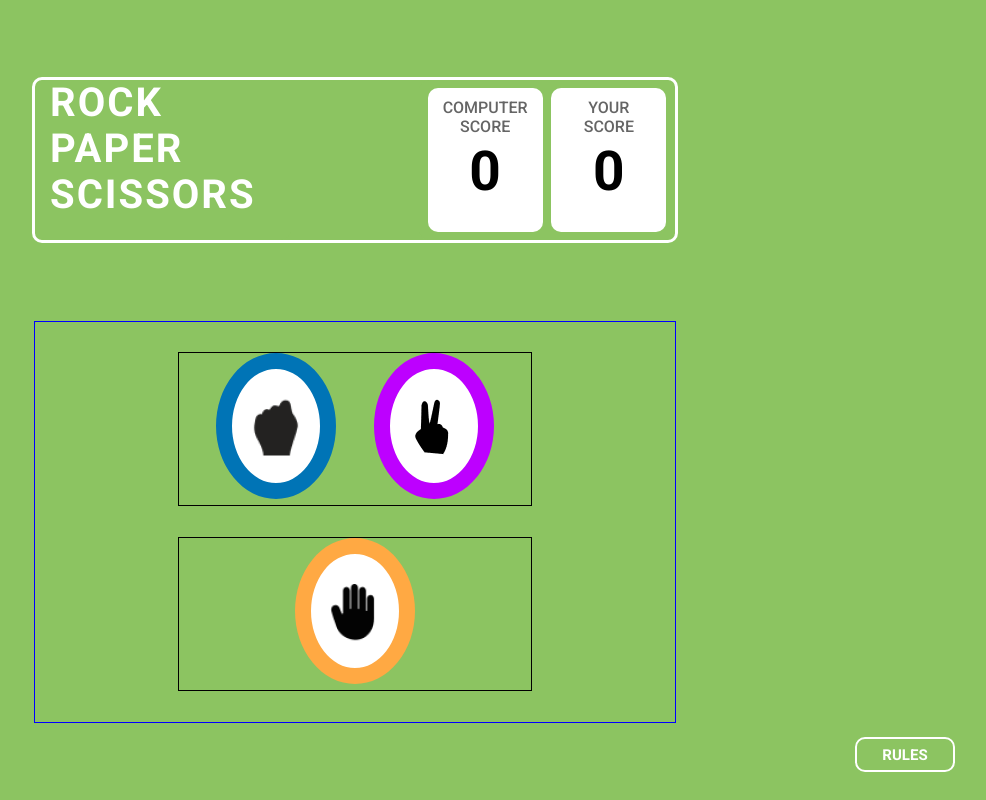
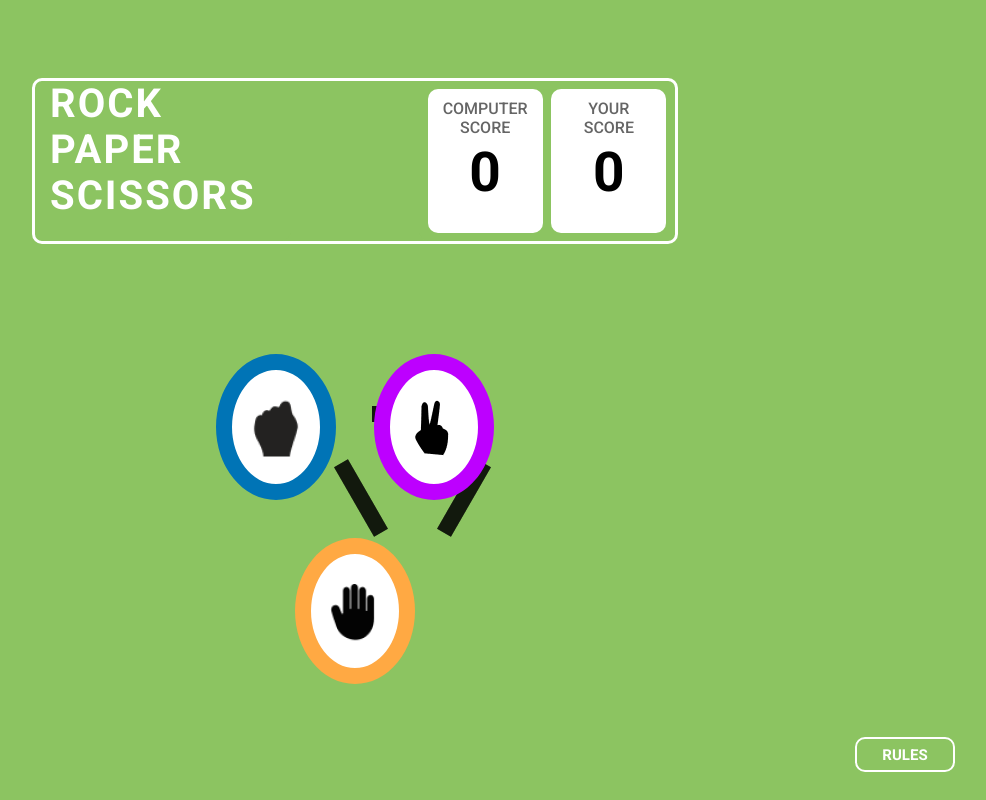
Before and after one commit to gujarpritam/Stone-Paper-Scissor-Game, a plain HTML site: page index.html in a window 1280 px wide. Shown: the whole page, without its empty margins (285-1271 px from the left). Drawn offline with Linux system fonts and the light colour scheme.

Commit message:
Added features

```diff
--- a/index.html
+++ b/index.html
@@ -36,8 +36,10 @@
                 </div>
             </div>
         </div>
+
         <div id="play">
             <div id="top">
+                <div id="line1"></div>
                 <div id="stone" class="stone-scissor-paper" style="border-color: #0074B6;"><img src="./images/stone.png"
                         alt=""></div>
                 <div id="scissor" class="stone-scissor-paper" style="border-color: #BD00FF;"><img
@@ -45,6 +47,8 @@
             </div>
 
             <div id="bottom">
+                <div id="line2"></div>
+                <div id="line3"></div>
                 <div id="paper" class="stone-scissor-paper" style="border-color: #FFA943;"><img src="./images/paper.png"
                         alt=""></div>
             </div>
--- a/style.css
+++ b/style.css
@@ -94,18 +94,19 @@ main {
 
 /* play-section */
 #play {
-    border: 1px solid blue;
+    /* border: 1px solid blue; */
     width: 50%;
     height: 50%;
     display: flex;
     flex-direction: column;
     justify-content: space-evenly;
     align-items: center;
+    position: relative;
 }
 
 #play #top,
 #bottom {
-    border: 1px solid black;
+    /* border: 1px solid black; */
     width: 55%;
     height: 38%;
     display: flex;
@@ -123,6 +124,7 @@ main {
     background: white;
     height: 75%;
     width: 25%;
+    z-index: 100;
 }
 
 .stone-scissor-paper:hover {
@@ -132,6 +134,35 @@ main {
 
 img {
     background: none;
+}
+
+#line1,
+#line2,
+#line3 {
+    border: 8px solid #000000A3;
+    background: #000000A3;
+    height: 0px;
+    width: 10%;
+    position: absolute;
+    /* z-index: 1; */
+}
+
+#line1 {
+    top: 84px;
+    left: 337px;
+    rotate: 0deg;
+}
+
+#line2 {
+    top: 168px;
+    left: 286px;
+    rotate: 60deg;
+}
+
+#line3 {
+    top: 168px;
+    left: 389px;
+    rotate: 120deg;
 }
 
 /* -------RULES-------- */
```
